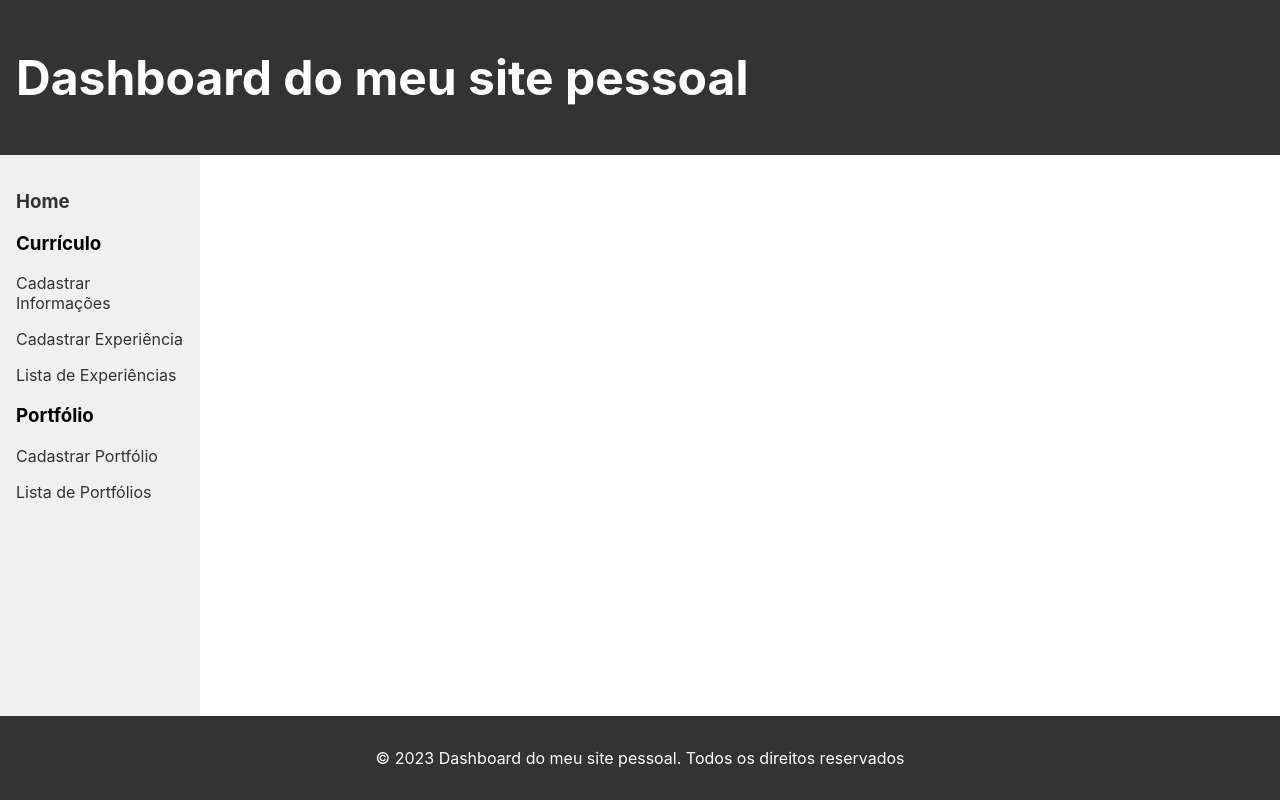
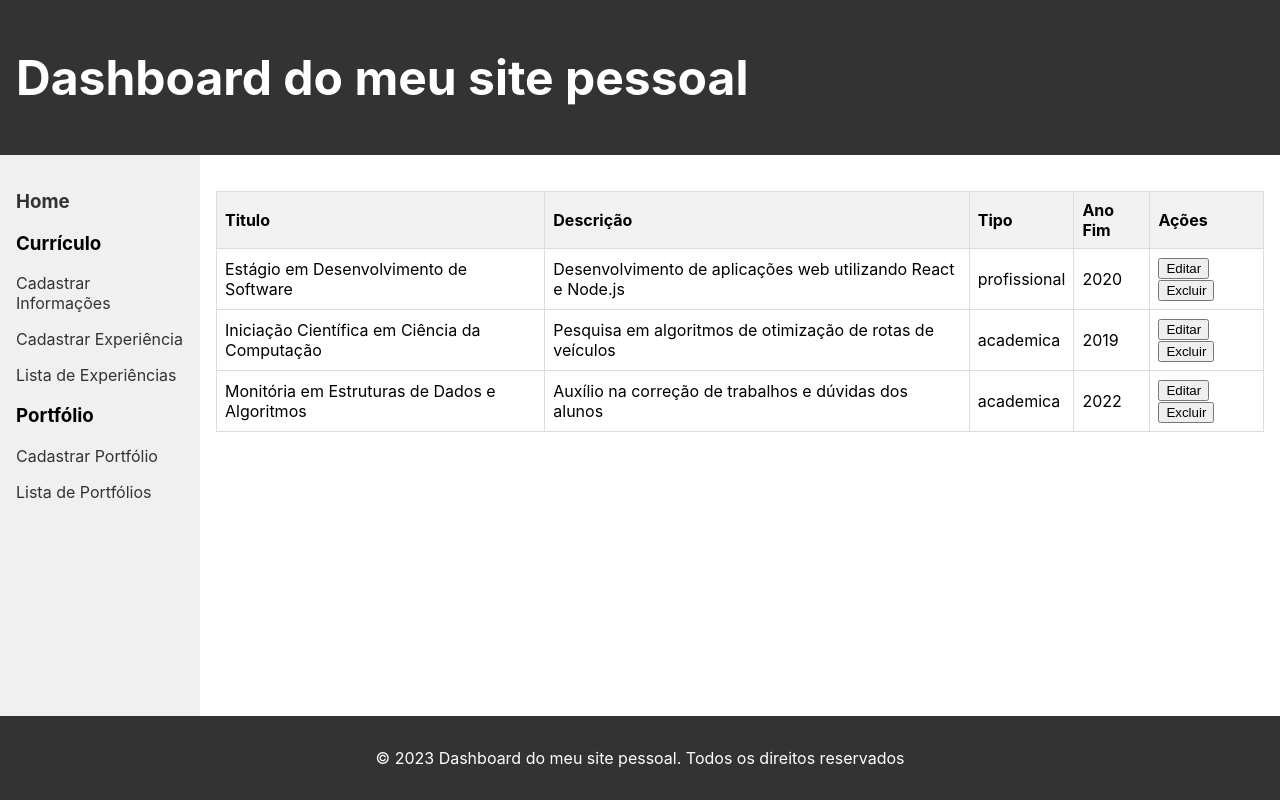
Before and after one commit to renanhenriquedev/type-project, a React (Vite) app: page /curriculo/experiencia/lista in a window 1280 px wide. Built offline with nearby package versions, Linux system fonts and the light colour scheme.

Commit message:
feat component ListaExperiencia

```diff
--- a/src/App.tsx
+++ b/src/App.tsx
@@ -8,7 +8,7 @@
 import CadastrarInformacoes from "./pages/curriculo/CadastrarInformacoes";
 import CadastrarExperiencia from "./pages/curriculo/CadastrarExperiencia";
 import ListaPortfolio from "./pages/portfolio/ListaPortfolio";
-
+import ListarExperiencia from "./pages/curriculo/ListaExperiencia";
 
 const App: React.FC = () => {
   return (
@@ -18,7 +18,10 @@
           <Route path="/" element={<Home />} />
           <Route path="/curriculo/informacoes/cadastro" element={<CadastrarInformacoes />} />
           <Route path="/curriculo/experiencia/cadastro" element={<CadastrarExperiencia />} />
+          <Route path="/curriculo/experiencia/lista" element={<ListarExperiencia />} />
           <Route path="/portfolio/lista" element={<ListaPortfolio />} />
+          <Route path="/portfolio/cadastrar" element={<ListaPortfolio />} />
+
         </Routes>
       </Layout>
     </BrowserRouter>
--- /dev/null
+++ b/src/pages/curriculo/ListaExperiencia/ListaExperiencia.module.css
@@ -0,0 +1,15 @@
+.table {
+    border-collapse: collapse;
+    width: 100%;
+    margin-top: 20px;
+}
+
+th, td {
+    border: 1px solid #ddd;
+    padding: 8px;
+    text-align: left;
+}
+
+th {
+    background-color: #f2f2f2;
+}
--- /dev/null
+++ b/src/pages/curriculo/ListaExperiencia/ListaExperiencia.tsx
@@ -0,0 +1,73 @@
+import React from 'react';
+
+import styles from './ListaExperiencia.module.css'
+
+interface Experiencia {
+    titulo: string;
+    descricao: string;
+    tipo: string;
+    anoFim: string;
+}
+
+const ListarExperiencia: React.FC = () => {
+
+    const [experiencias, setExperiencias] = React.useState<Experiencia[]>([
+        {
+            titulo:'Estágio em Desenvolvimento de Software',
+            descricao: 'Desenvolvimento de aplicações web utilizando React e Node.js',
+            tipo: 'profissional',
+            anoFim: '2020'
+        },
+        {
+            titulo:'Iniciação Científica em Ciência da Computação',
+            descricao: 'Pesquisa em algoritmos de otimização de rotas de veículos',
+            tipo: 'academica',
+            anoFim: '2019'
+        },
+        {
+            titulo:'Monitória em Estruturas de Dados e Algoritmos',
+            descricao: 'Auxílio na correção de trabalhos e dúvidas dos alunos',
+            tipo: 'academica',
+            anoFim: '2022'
+        }
+
+    ])
+
+    const handleDelete = (index: number) => {
+        //lógica para excluir
+    }
+
+    const handleEdit = (experiencia: Experiencia) => {
+        //lógica para editar
+    }
+
+    return (
+        <table className={styles.table}>
+            <thead>
+                <tr>
+                    <th>Titulo</th>
+                    <th>Descrição</th>
+                    <th>Tipo</th>
+                    <th>Ano Fim</th>
+                    <th>Ações</th>
+                </tr>
+            </thead>
+            <tbody>
+                {experiencias.map((experiencia, index) => (
+                    <tr key={index}>
+                        <td>{experiencia.titulo}</td>
+                        <td>{experiencia.descricao}</td>
+                        <td>{experiencia.tipo}</td>
+                        <td>{experiencia.anoFim}</td>
+                        <td>
+                            <button onClick={() => handleEdit(experiencia)}>Editar</button>
+                            <button onClick={() => handleDelete(index)}>Excluir</button>
+                        </td>
+                    </tr>
+                ))}
+            </tbody>
+        </table>
+    )
+}
+
+export default ListarExperiencia
--- /dev/null
+++ b/src/pages/curriculo/ListaExperiencia/index.ts
@@ -0,0 +1 @@
+export { default } from './ListaExperiencia'
```
Also changed, not shown: src/pages/portfolio/CadastrarPortfolio/CadastrarPortfolio.module.css (added), src/pages/portfolio/CadastrarPortfolio/CadastrarPortfolio.tsx (added), src/pages/portfolio/CadastrarPortfolio/index.ts (added).
